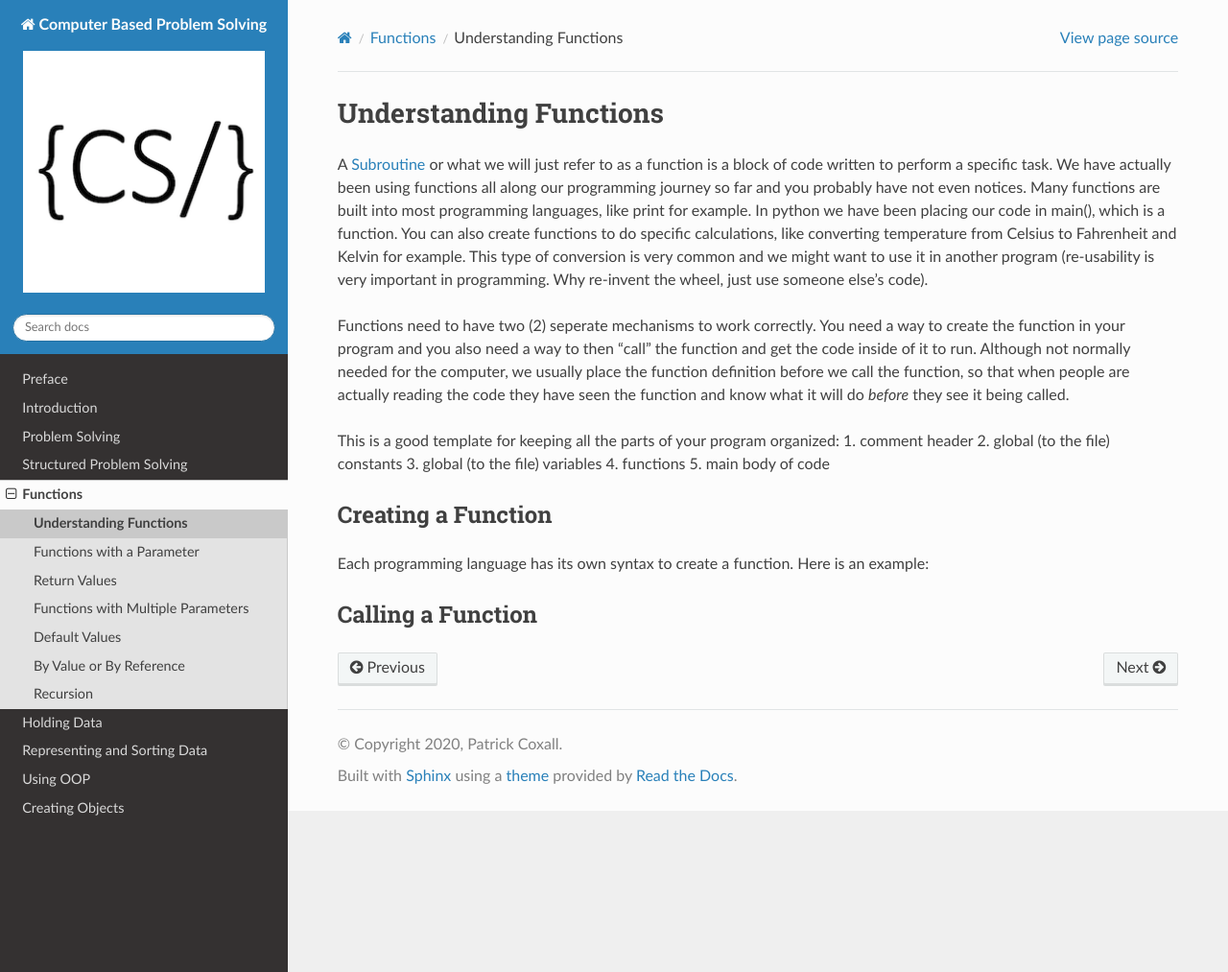
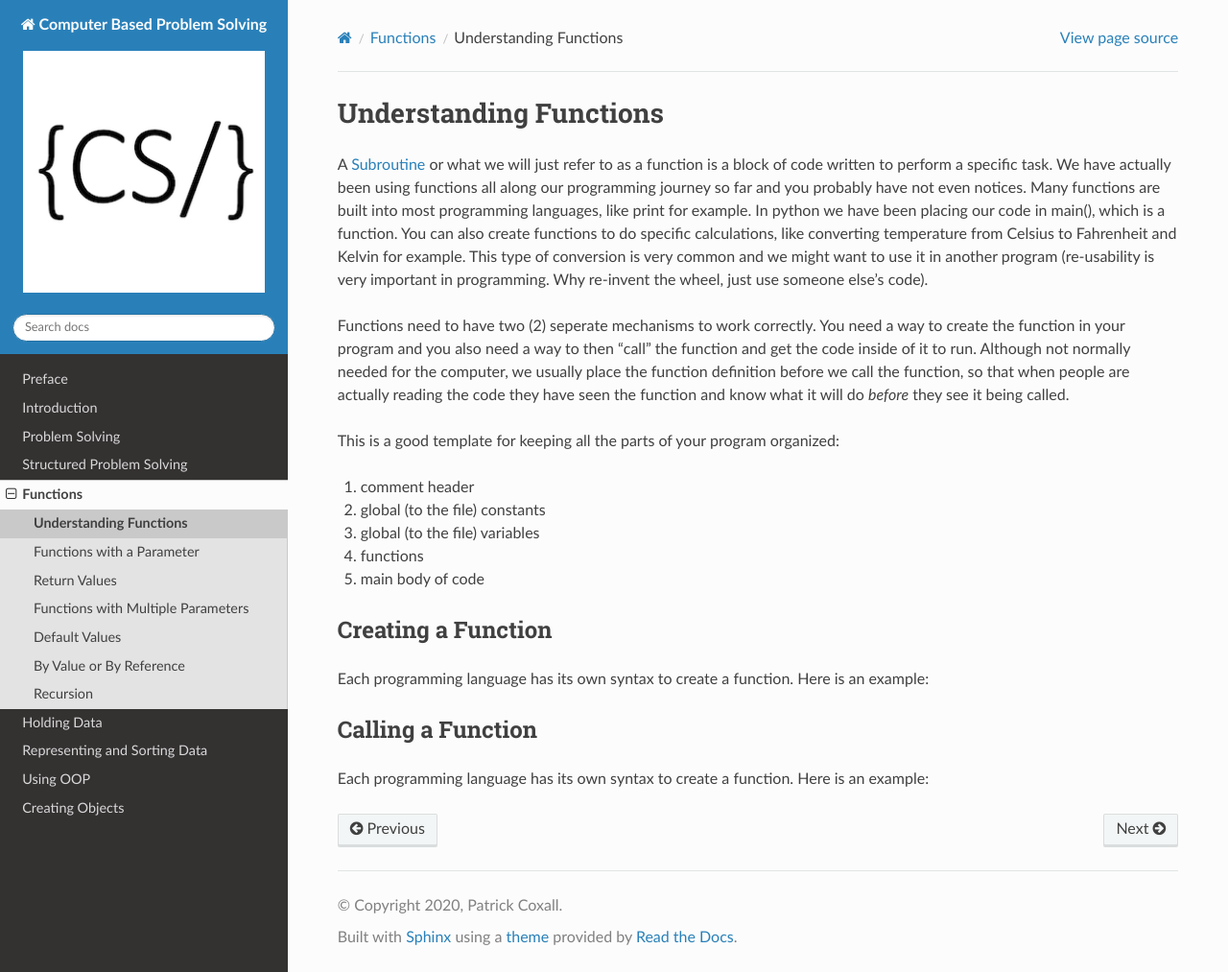
Before and after one commit to Mr-Coxall/Computer-Based-Problem-Solving, a Sphinx documentation site: the page built from docs/functions/understanding-functions.rst, in a window 1280 px wide and 1013 px high. Shown: the whole window at 96% size. Built offline with Sphinx 7.4.7 and the Read the Docs theme 2.0.0, drawn with Linux system fonts in a browser that asks for light colours; pages that are not in the unit, such as notebooks, are missing from menus.

Commit message:
Update understanding-functions.rst

```diff
--- a/docs/functions/understanding-functions.rst
+++ b/docs/functions/understanding-functions.rst
@@ -8,6 +8,7 @@ A `Subroutine <https://en.wikipedia.org/wiki/Subroutine>`_ or what we will just
 Functions need to have two (2) seperate mechanisms to work correctly. You need a way to create the function in your program and you also need a way to then "call" the function and get the code inside of it to run. Although not normally needed for the computer, we usually place the function definition before we call the function, so that when people are actually reading the code they have seen the function and know what it will do *before* they see it being called.
 
 This is a good template for keeping all the parts of your program organized:
+
 1. comment header
 2. global (to the file) constants
 3. global (to the file) variables
@@ -21,3 +22,5 @@ Each programming language has its own syntax to create a function. Here is an ex
 
 Calling a Function
 ------------------
+
+Each programming language has its own syntax to create a function. Here is an example:
```
